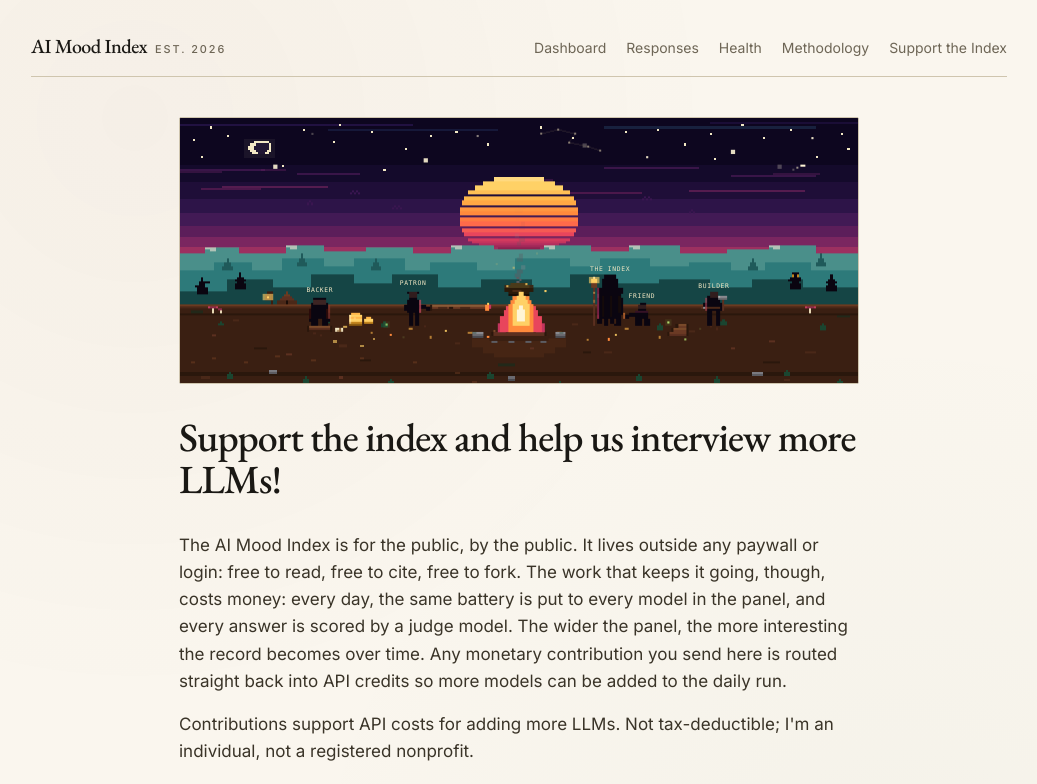
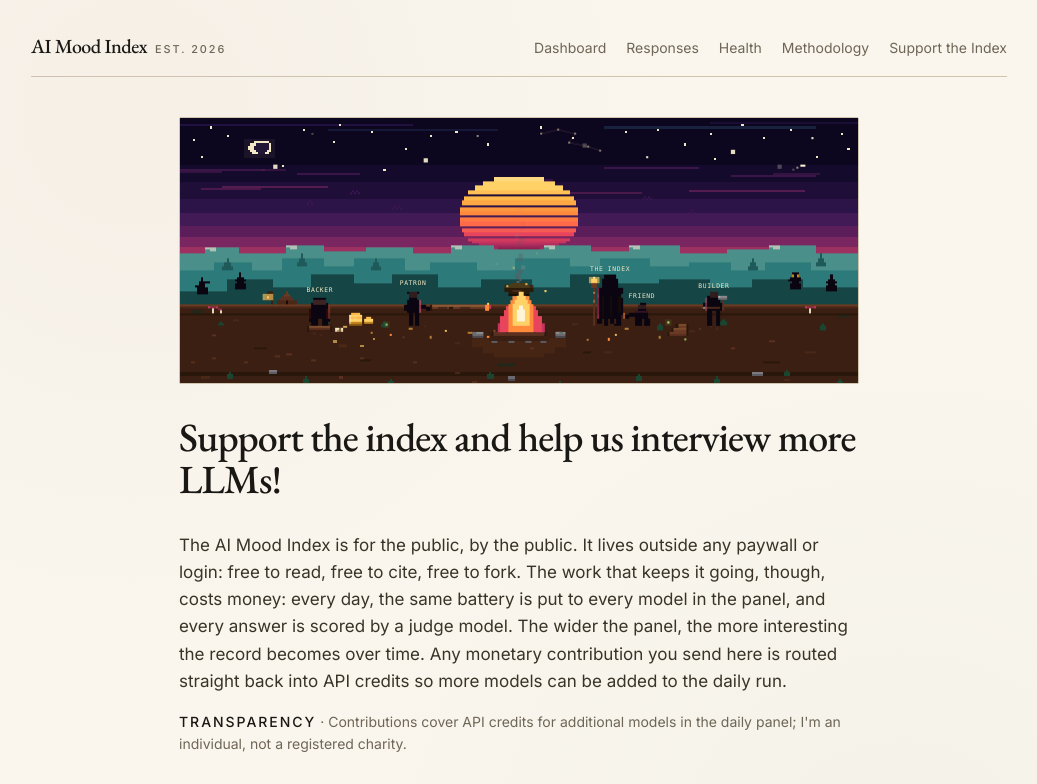
Before and after one commit to aayush-agrwl/lived-model-index, a Next.js app: page /support in a window 1280 px wide. Shown: the top 784 px of the page, without its empty margins (121-1158 px from the left). Built offline with nearby package versions, Linux system fonts and the light colour scheme.

Commit message:
Support page: collapse the duplicate disclosure into the Transparency line
The plain paragraph ("Contributions support API costs...") said the
same thing as the Transparency line immediately below it. Keep just
the Transparency version.

```diff
--- a/app/support/page.tsx
+++ b/app/support/page.tsx
@@ -56,10 +56,6 @@ export default function SupportPage() {
             straight back into API credits so more models can be added to the
             daily run.
           </p>
-          <p>
-            Contributions support API costs for adding more LLMs. Not tax-deductible;
-            I&apos;m an individual, not a registered nonprofit.
-          </p>
           <p className="text-[14px] leading-[1.55] text-[var(--muted)]">
             <span className="font-medium uppercase tracking-[0.14em] text-[var(--foreground)]">
               Transparency
```
